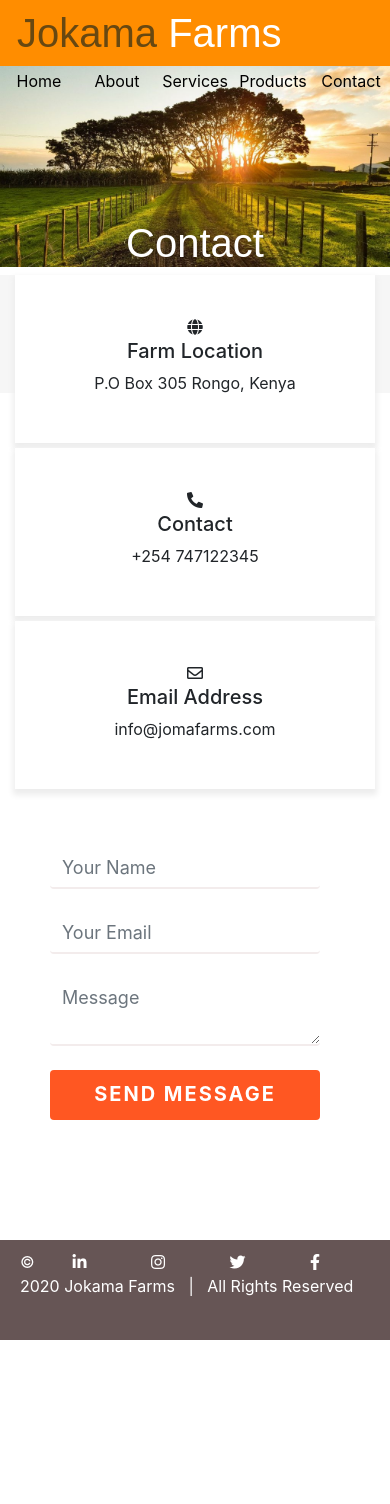
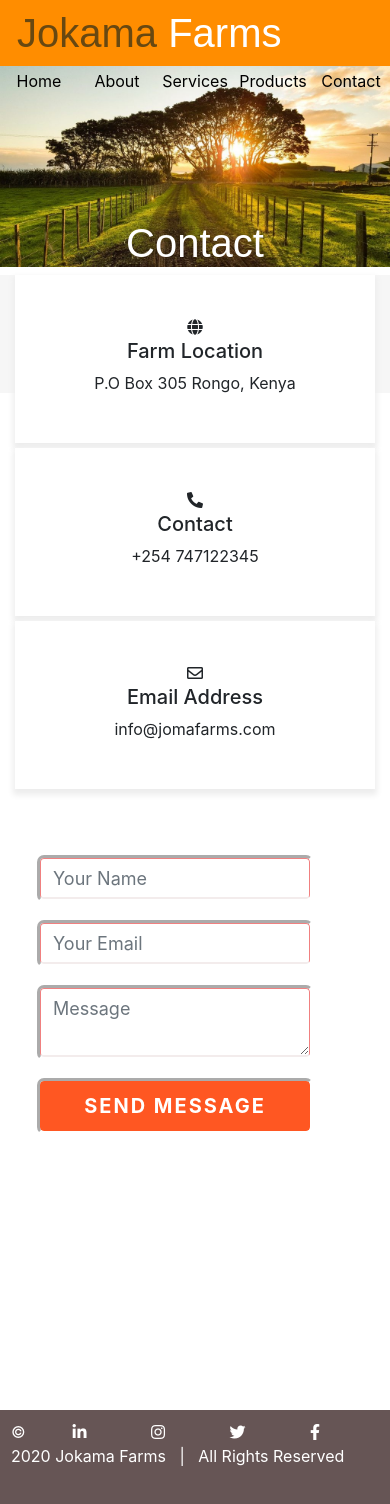
Before and after one commit to Code-Institute-Submissions/jokama-farms, a plain HTML site: page contact.html in a window 390 px wide. Before the commit the page ends 1340 px from the top, so only its background shows below. Drawn offline with nearby package versions, Linux system fonts and the light colour scheme; a web font is replaced by a local one.

Commit message:
Updated Media Queries for contact page

```diff
--- a/jokamafarms/css/style.css
+++ b/jokamafarms/css/style.css
@@ -107,7 +107,7 @@ header nav {
 }
 
 .services .services-heading .heading {
-    padding-top: 180px;
+    padding-top: 230px;
 }
 
 .services .services-heading span {
@@ -129,6 +129,7 @@ h4 {
 
 .inovation .col p {
    text-align: justify;
+   margin-top: -10px;
 }
 
 .inovation-bottom {
@@ -196,7 +197,7 @@ div #units {
 /* Contact Form Area */
 
 .contact-area {
-    background-image: url("../images/admin9g.jpg");
+    background-color: rgb(238, 225, 225);
     background-repeat: no-repeat;
     background-position: center center;
     background-size: 100%;
@@ -206,16 +207,16 @@ div #units {
 }
 
 .form {
-    margin-top: 50px;
-    padding-top: 270px;
+    margin-top: 0px;
+    padding-top: 110px;
     transition: all 4s ease-in-out;
-    padding-left: 50px;
+    padding-left: 300px;
 }
 
 .form-control {
     width: 600px;
-    border: none;
-    outline: none;
+    border: 1px solid lightcoral;
+    outline-style: inset;
     border-bottom: 2px solid rgb(243, 236, 236);
     color: #fff;
     font-size: 18px;
@@ -331,6 +332,9 @@ footer {
     header .site-logo {
         margin-left: .5em;
     }
+    #jokama-farms {
+        margin: 50px;
+    }
     h4 {
         font-size: 1.4rem;
     }
@@ -342,6 +346,7 @@ footer {
     }
     .main-content {
         min-height: 115vh;
+        background-repeat: no-repeat;
     }
     .services {
         min-height: 0;
@@ -356,13 +361,18 @@ footer {
     .inovation .col p {
         text-align: justify;
         font-size: large;
+        margin: -10px
+    }
+    .img-fluid {
+        padding-top: 10px;
     }
     .form-control {
         width: 270px;
         margin-bottom: 0px
     }
     .form {
-        margin-top: 300px;
+        margin-top: 470px;
+        padding-left: 40px;
     }
     form .submit {
         margin-top: 0px;
@@ -376,6 +386,7 @@ footer {
     }
     .contact-area {
         background-image: none;
+        background-color: white;
         margin-top: -115px;
         margin-bottom: 155px;
         height: 60vh;
@@ -389,6 +400,6 @@ footer {
     }
     .footer-copyright {
         padding: 0px;
-        padding-left: 10px;
+        padding-left: 1px;
     }
 }
```
Also changed, not shown: 1 other file.
